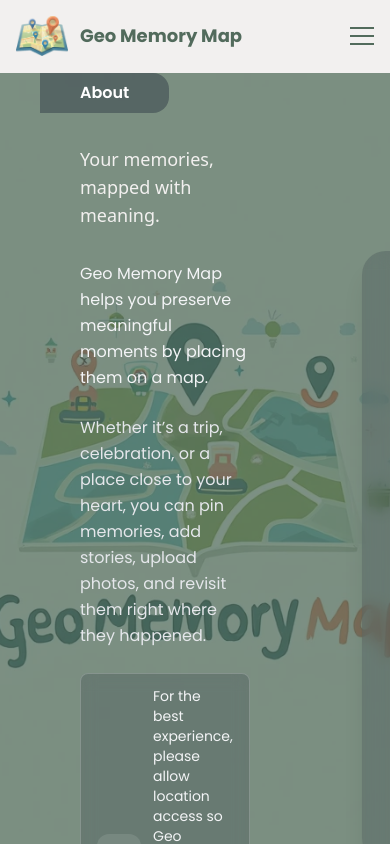
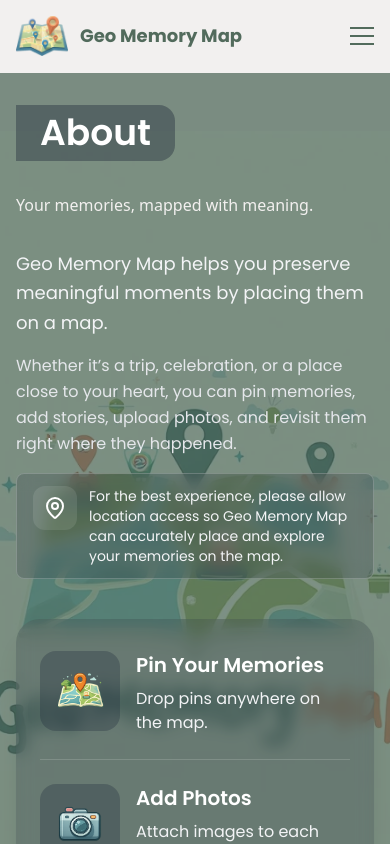
Before and after one commit to UCC-Batch-26/geomemorymap, a React (Vite) app in the folder apps/frontend/: page /about in a window 390 px wide. Shown: the top 844 px of the page. Built offline with nearby package versions, Linux system fonts and the light colour scheme; no server answers.

Commit message:
style: support mobile layout and improve responsiveness

```diff
--- a/apps/frontend/src/modules/home/pages/about-page.jsx
+++ b/apps/frontend/src/modules/home/pages/about-page.jsx
@@ -5,31 +5,31 @@ import { MapPin } from 'lucide-react';
 
 function AboutPage() {
   return (
-    <section className="fixed bg-[url(@/assets/geo-memory-map-bg.png)] bg-size-[900px] bg-no-repeat bg-center h-screen w-full">
-      <div className="bg-[#526b5c]/75 h-full">
-        <div className="grid grid-cols-[1.6fr_1fr] h-full items-center px-10 gap-28">
+    <section className="min-h-screen w-full bg-[url(@/assets/geo-memory-map-bg.png)] bg-[length:900px] bg-center bg-no-repeat">
+      <div className="min-h-screen bg-[#526b5c]/75">
+        <div className="grid grid-cols-1 lg:grid-cols-[1.6fr_1fr] min-h-screen items-center px-4 py-8 sm:px-6 lg:px-10 gap-10 lg:gap-28">
           <div className="flex flex-col gap-8 text-left max-w-4xl">
-            <h1 className="font-display md:text-4xl lg:text-7xl font-semibold text-white bg-gray-800/40 w-fit pr-10 rounded-r-2xl pl-10 py-2">
+            <h1 className="font-display w-fit rounded-r-2xl bg-gray-800/40 py-2 pl-6 pr-6 text-4xl font-semibold text-white sm:pl-8 sm:pr-8 sm:text-5xl lg:pl-10 lg:pr-10 lg:text-7xl">
               About
             </h1>
 
-            <p className="ml-10 text-[#f2f0ef] text-lg font-medium">Your memories, mapped with meaning.</p>
+            <p className="text-base font-medium text-[#f2f0ef] sm:ml-6 sm:text-lg lg:ml-10">Your memories, mapped with meaning.</p>
 
-            <div className="ml-10 max-w-3xl space-y-6">
-              <p className="font-display md:text-md lg:text-2xl text-gray-100 leading-relaxed">
+            <div className="max-w-3xl space-y-4 sm:ml-6 sm:space-y-5 lg:ml-10 lg:space-y-6">
+              <p className="font-display text-lg leading-relaxed text-gray-100 sm:text-xl lg:text-2xl">
                 Geo Memory Map helps you preserve meaningful moments by placing them on a map.
               </p>
 
-              <p className="font-display md:text-md lg:text-xl text-gray-200 leading-relaxed">
+              <p className="font-display text-base leading-relaxed text-gray-200 sm:text-lg lg:text-xl">
                 Whether it’s a trip, celebration, or a place close to your heart, you can pin memories, add stories,
                 upload photos, and revisit them right where they happened.
               </p>
 
-              <div className="mt-4 flex items-center gap-3 rounded-lg bg-gray-800/20 px-4 py-3 backdrop-blur-sm border border-white/20">
+              <div className="mt-4 flex items-start gap-3 rounded-lg border border-white/20 bg-gray-800/20 px-4 py-3 backdrop-blur-sm">
                 <div className="rounded-xl bg-white/10 p-2.5">
                   <MapPin className="h-6 w-6 text-white" strokeWidth={2} />
                 </div>
-                <p className="text-gray-100 text-sm md:text-base font-display">
+                <p className="font-display text-sm text-gray-100 sm:text-base">
                   For the best experience, please allow location access so Geo Memory Map
                   can accurately place and explore your memories on the map.
                 </p>
@@ -38,45 +38,45 @@ function AboutPage() {
           </div>
 
           <div className="flex justify-center">
-            <div className="w-[550px] rounded-3xl bg-gray-800/20 backdrop-blur-sm px-10 py-12 shadow-xl">
-              <div className="flex items-center gap-6">
+            <div className="w-full max-w-md rounded-3xl bg-gray-800/20 px-6 py-8 shadow-xl backdrop-blur-sm sm:px-8 sm:py-10 lg:w-[550px] lg:max-w-none lg:px-10 lg:py-12">
+              <div className="flex items-start gap-4 sm:items-center sm:gap-6">
                 <div className="bg-gray-800/30 rounded-2xl p-4 shrink-0">
-                  <img src={mapIcon} alt="Pin memories icon" className="w-18 h-18 object-contain" />
+                  <img src={mapIcon} alt="Pin memories icon" className="h-12 w-12 object-contain sm:h-16 sm:w-16" />
                 </div>
 
                 <div>
-                  <h3 className="text-white text-3xl font-display font-semibold">Pin Your Memories</h3>
-                  <p className="text-gray-100 text-xl mt-2 font-display">Drop pins anywhere on the map.</p>
+                  <h3 className="text-white text-xl sm:text-2xl lg:text-3xl font-display font-semibold">Pin Your Memories</h3>
+                  <p className="text-gray-100 text-base sm:text-lg lg:text-xl mt-2 font-display">Drop pins anywhere on the map.</p>
                 </div>
               </div>
 
-              <div className="border-t border-white/15 my-10"></div>
+              <div className="border-t border-white/15 my-6 sm:my-8 lg:my-10"></div>
 
-              <div className="flex items-center gap-6">
+              <div className="flex items-start gap-4 sm:items-center sm:gap-6">
                 <div className="bg-gray-800/30 rounded-2xl p-4 shrink-0">
-                  <img src={cameraIcon} alt="Add photos icon" className="w-18 h-18 object-contain" />
+                  <img src={cameraIcon} alt="Add photos icon" className="h-12 w-12 sm:h-16 sm:w-16 object-contain" />
                 </div>
 
                 <div>
-                  <h3 className="text-white text-3xl font-display font-semibold">Add Photos</h3>
-                  <p className="text-gray-100 text-xl mt-2 font-display">Attach images to each memory.</p>
+                  <h3 className="text-white text-xl sm:text-2xl lg:text-3xl font-display font-semibold">Add Photos</h3>
+                  <p className="text-gray-100 text-base sm:text-lg lg:text-xl mt-2 font-display">Attach images to each memory.</p>
                 </div>
               </div>
 
-              <div className="border-t border-white/15 my-10"></div>
+              <div className="border-t border-white/15 my-6 sm:my-8 lg:my-10"></div>
 
-              <div className="flex items-center gap-6">
+              <div className="flex items-start gap-4 sm:items-center sm:gap-6">
                 <div className="bg-gray-800/30 rounded-2xl p-4 shrink-0">
-                  <img src={memoryIcon} alt="Revisit journey icon" className="w-18 h-18 object-contain" />
+                  <img src={memoryIcon} alt="Revisit journey icon" className="h-12 w-12 sm:h-16 sm:w-16 object-contain" />
                 </div>
 
                 <div>
-                  <h3 className="text-white text-3xl font-display font-semibold">Revisit Your Journey</h3>
-                  <p className="text-gray-100 text-xl mt-2 font-display">Explore memories where they happened.</p>
+                  <h3 className="text-white text-xl sm:text-2xl lg:text-3xl font-display font-semibold">Revisit Your Journey</h3>
+                  <p className="text-gray-100 text-base sm:text-lg lg:text-xl  mt-2 font-display">Explore memories where they happened.</p>
                 </div>
               </div>
 
-              <div className="border-t border-white/15 mt-10"></div>
+              <div className="border-t border-white/15 mt-6 sm:mt-8 lg:mt-10"></div>
             </div>
           </div>
         </div>
```
